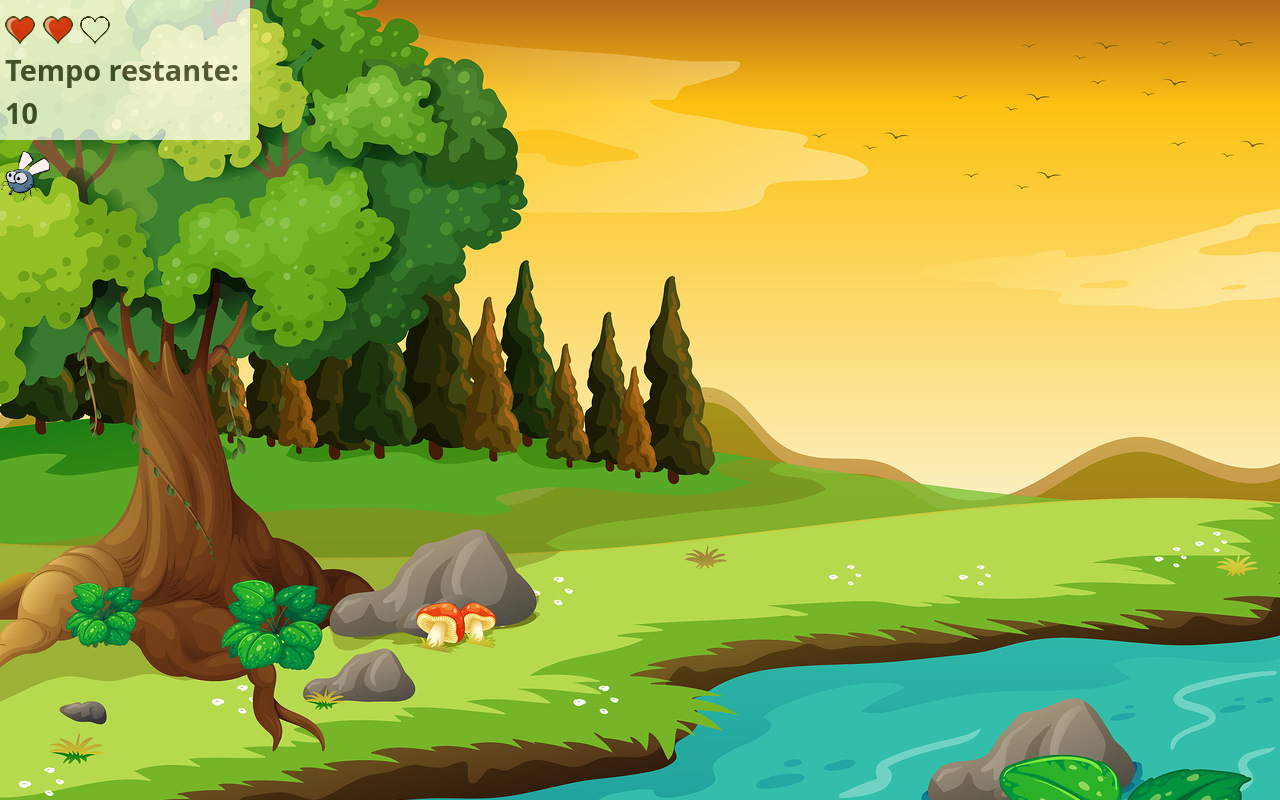
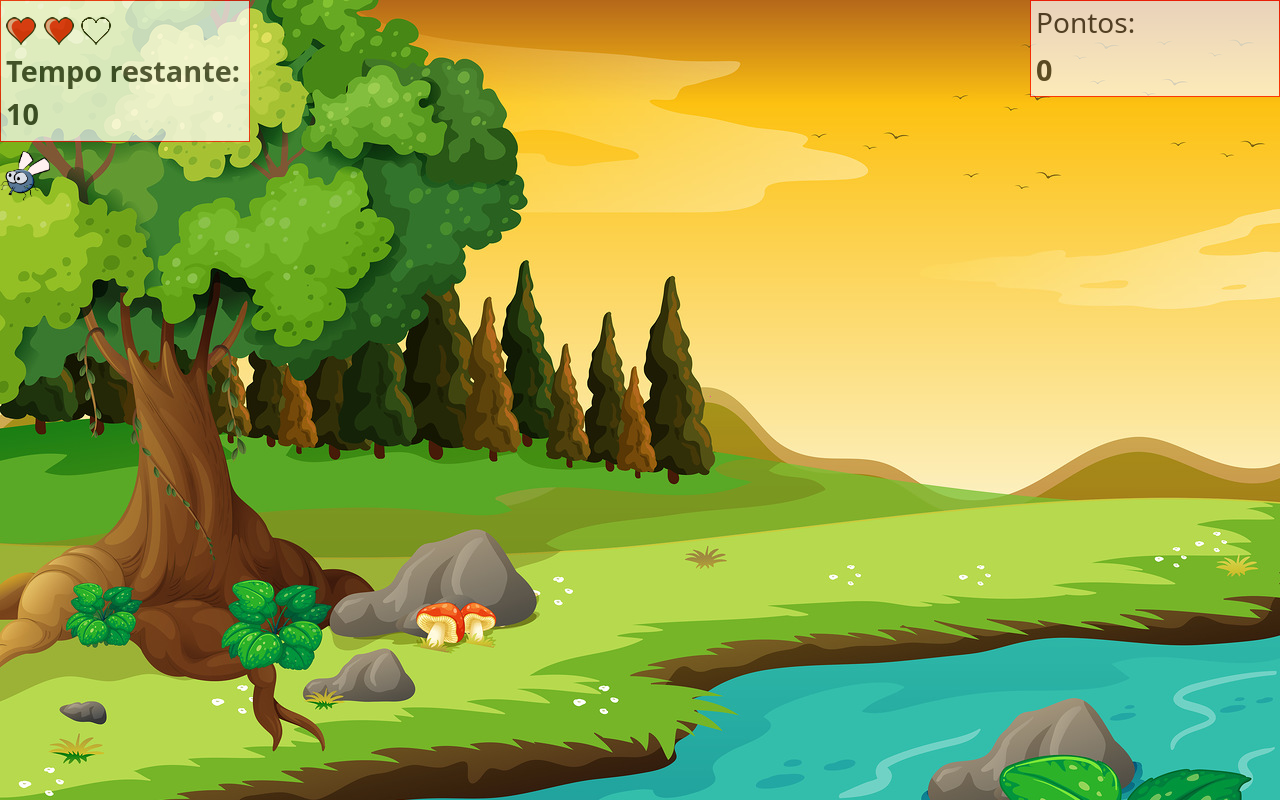
Before and after one commit to Lucas-Abe/Jogo-Mata-Mosquitos, a plain HTML site: page jogo.html in a window 1280 px wide. Drawn offline with Linux system fonts and the light colour scheme.

Commit message:
Adicionado sistema simples de pontos

```diff
--- a/assets/css/style.css
+++ b/assets/css/style.css
@@ -38,6 +38,22 @@ body{
     flex-direction: column;
 }
 
+#painel-pontos{
+    width: 18%;
+    min-width: 250px;
+    max-width: 500px;
+    background: white;
+    opacity: 0.7;
+    font-size: 1.8em;
+    padding: 5px;
+    font-weight: bold;
+    right: 0;
+    position: absolute;
+    display: flex;
+    flex-direction: column;
+}
+
+
 #selecionar-dificuldade{
     text-align: center;
     font-weight: bold;
--- a/assets/js/script_game.js
+++ b/assets/js/script_game.js
@@ -1,7 +1,8 @@
-var altura = 0;
-var largura = 0;
-var vidas = 3;
-var tempo = 15;
+let altura = 0;
+let largura = 0;
+let vidas = 3;
+let tempo = 15;
+let pontos = 0;
 let dificuldade = localStorage.getItem('dificuldade');
 let mosquitoVelocidade = 2000;
 
@@ -45,7 +46,9 @@ function timer() {
         }
 }
 
-
+function pontuacao(){
+    document.getElementById('pontos').innerHTML = pontos;
+}
 
 function spawnMosquito() {
 
@@ -75,21 +78,34 @@ function spawnMosquito() {
         positionY = 0;
     }
 
-    var mosquito = document.createElement('img');
+    let mosquito = document.createElement('img');
     mosquito.src = 'assets/images/mosquito.png';
     mosquito.className = tamanhoMosquito();
     mosquito.style.top = positionY + 'px';
     mosquito.style.left = positionX + 'px';
     mosquito.style.position = 'absolute';
-    var flip = flipMosquito();
+    let flip = flipMosquito();
     mosquito.style.transform = 'scaleX(' + flip + ')';
     mosquito.id = 'mosquito';
-    mosquito.onclick = function () {
+
+    mosquito.addEventListener('click', function(){
+
+        if(mosquito.className == 'mosquito'){
+            pontos += 5;
+        }
+        else if(mosquito.className == 'mosquito2'){
+            pontos += 10;
+        }
+        else if(mosquito.className == 'mosquito3'){
+            pontos += 20;
+        }
+        pontuacao();
         this.remove();
-    }
+    })
 
     document.body.appendChild(mosquito);
 }
+
 
 function tamanhoMosquito() {
 
@@ -121,6 +137,7 @@ function flipMosquito() {
 
 function spawnControl() {
     timer();
+    pontuacao();
     setInterval(timer, 1000);
     setInterval(spawnMosquito, mosquitoVelocidade);
 }
--- a/jogo.html
+++ b/jogo.html
@@ -13,7 +13,7 @@
 
 <body onresize="medirTela()">
 
-    <div id="painel">
+    <div id="painel" style="border: 1px solid red;">
 
         <div id="vidas">
             <img id="hp1" src="assets/images/coracao_cheio.png" alt="">
@@ -26,6 +26,17 @@
 
     </div>
 
+    <div id="painel-pontos" style="border: 1px solid red;">
+
+        <div id="pontos-title">
+            <h3>Pontos:</h3>
+        </div>
+        <div id="pontos-counter">
+            <span id="pontos"></span>
+        </div>
+
+    </div>
+
     <script src="assets/js/script_game.js"></script>
 </body>
 
```
